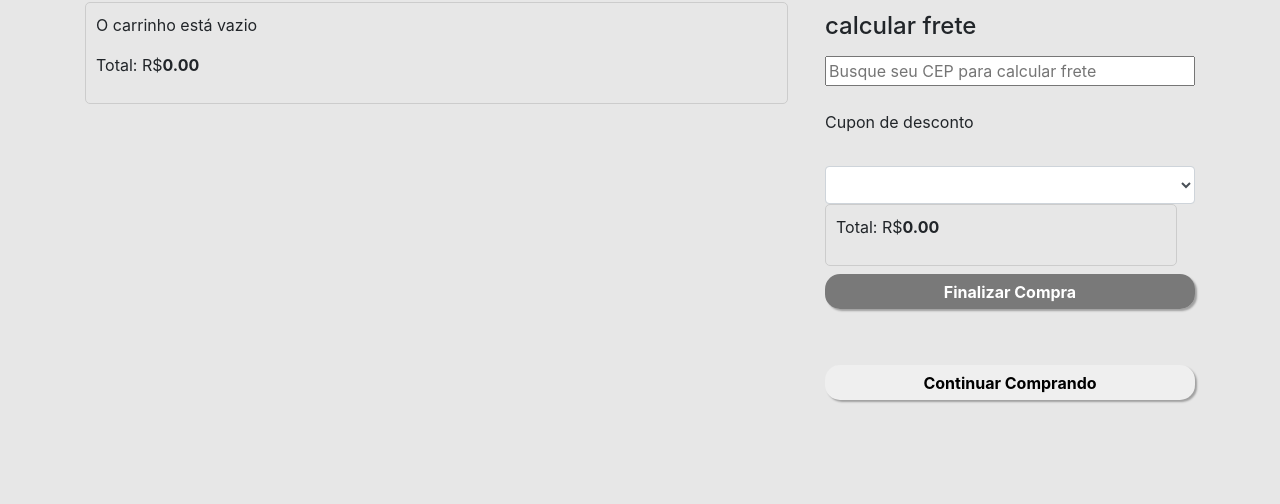
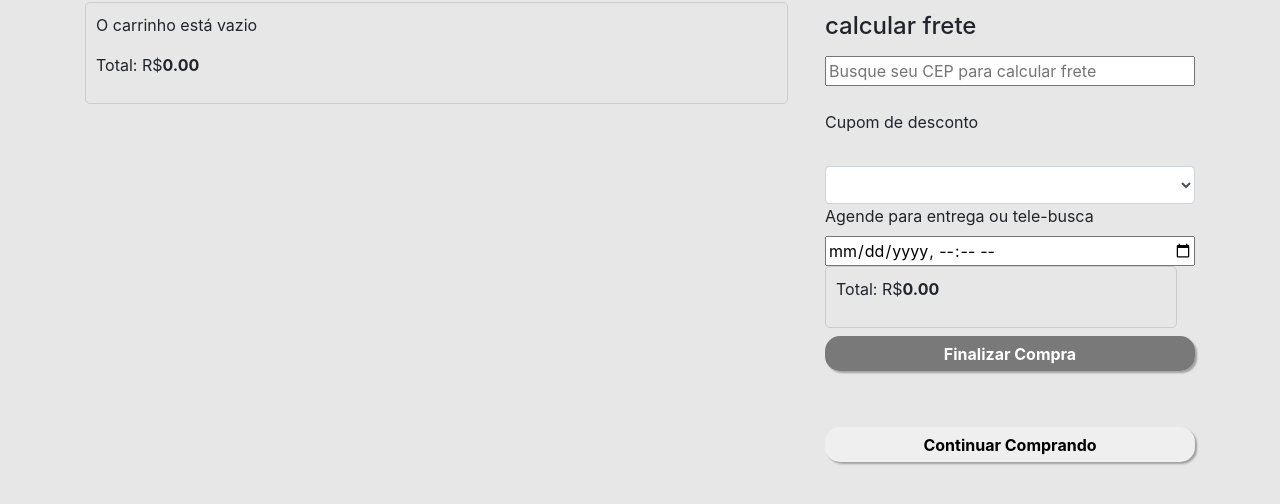
Before and after one commit to NicollasFelippe/Dev-Web-Puc, a website: page paginas/carrinho/carrinho.html in a window 1280 px wide. Shown: the part 232-736 px from the top of the page. Drawn offline with nearby package versions, Linux system fonts and the light colour scheme.

Commit message:
último commit

```diff
--- a/paginas/cadastro-tutor-pet/tutor-pet.css
+++ b/paginas/cadastro-tutor-pet/tutor-pet.css
@@ -1,7 +1,7 @@
 body{
     background-color: #e7e7e7;
 }
-
+    /* ajuste no header */
 header {
     height: 120px;
     background-color: white;
@@ -67,7 +67,7 @@ header svg {
     color: black;
     cursor: pointer;
 }
-
+ /* ajuste no menu navegacao */
 .navega {
     background-color: white;
     display: flex;
@@ -96,7 +96,7 @@ header svg {
     border-radius: 5px;
     text-decoration: solid
 }
-
+/* ajustando as colunas e fomatando o a ficha */
 .col-md-6 {
     display: flex;
     justify-content: center;
--- a/paginas/carrinho/carrinho.html
+++ b/paginas/carrinho/carrinho.html
@@ -4,12 +4,14 @@
     <meta charset="UTF-8">
     <meta name="viewport" content="width=device-width, initial-scale=1.0">
     <title>Carrinho</title>
+    <link rel="shortcut icon" href="../../images/favicon.png" type="image/x-icon">
     <link href="https://stackpath.bootstrapcdn.com/bootstrap/4.5.2/css/bootstrap.min.css" rel="stylesheet">
     <link rel="stylesheet" href="carrinho.css">
 
 </head>
 
 <body>
+    <!-- cabecalio -->
     <header>
         <div class="header-left-column">
            <a href="../../index.html"> <img  src="../../images/logo only.jpg" alt="logo_petshop"></a>
@@ -31,7 +33,7 @@
         </div>
 
     </header>
-
+    <!-- navegacao -->
     <div class="navega">
         <nav>
           <span class="navegacao"> <a class="navegacao" href="../../index.html">Ração</a></span>
@@ -41,7 +43,7 @@
     </div>
 
 
-
+    <!-- elementos a serem adicionado no carrinho a esquerda -->
     <div class="container">
         <div class="row no-gutters">
             <div class="col-12 col-sm-6 col-md-8">
@@ -52,7 +54,7 @@
                 </div>
             </div>
 
-
+            <!-- informacoes de pagamento, agendamento e botao de realizar compra -->
             <div class="col-12 col-sm-6 col-md-4">
                 <div class="pagamento">
 
@@ -64,11 +66,15 @@
                     <input type="text" id="frete" placeholder="Busque seu CEP para calcular frete">
                     <br>
 
-                    <label for="desconto">Cupon de desconto</label><br>
+                    <label for="desconto">Cupom de desconto</label><br>
                     <select id="desconto" name="desconto" class="form-control">
                         <option value="null"></option>
                         <option value="semdesconto">sem desconto no momento</option>
                     </select>
+
+                    <label for="datadeentrega">Agende para entrega ou tele-busca</label>
+                    <input type="datetime-local">
+
 
                     <div class="carrinho">
                         <p>Total: R$<span class="total-carrinho">0,00</span></p>
@@ -84,8 +90,8 @@
 
         </div>
     </div>
+    <!-- carregando script do carrinho -->
     <script src="carrinho.js"></script>
 
-
     </body>
-    </html>
+</html>
--- a/paginas/login/login.css
+++ b/paginas/login/login.css
@@ -1,4 +1,4 @@
-/* Login e formulários*/
+/* Login e formulários centralizados*/
 .centralizado {
     position: absolute;
     top: 50%;
@@ -15,7 +15,7 @@
 
 }
 
-
+/* botões e seus hovers */
 .face {
 
     display: flex;   /* inicia o display flex */
--- a/style.css
+++ b/style.css
@@ -1,9 +1,7 @@
 :root {
     --corfundo:#e7e7e7;
 }
-/* Index */
-
-
+/* os nomes dos seletos estão sujestivos, cada nome se aplica ao local em que ele esta fazendo o estilo */
 main {
     font-family: Montserrat;
     font-weight: 400;
```
Also changed, not shown: paginas/cadastro-tutor-pet/tutor-pet.html (+3 -2 lines), paginas/cadastro/cadastro.css (+3 -4 lines), paginas/cadastro/cadastro.html (+3 -2 lines), paginas/carrinho/carrinho.js (+4 -3 lines), paginas/login/login.html (+3 -2 lines).
